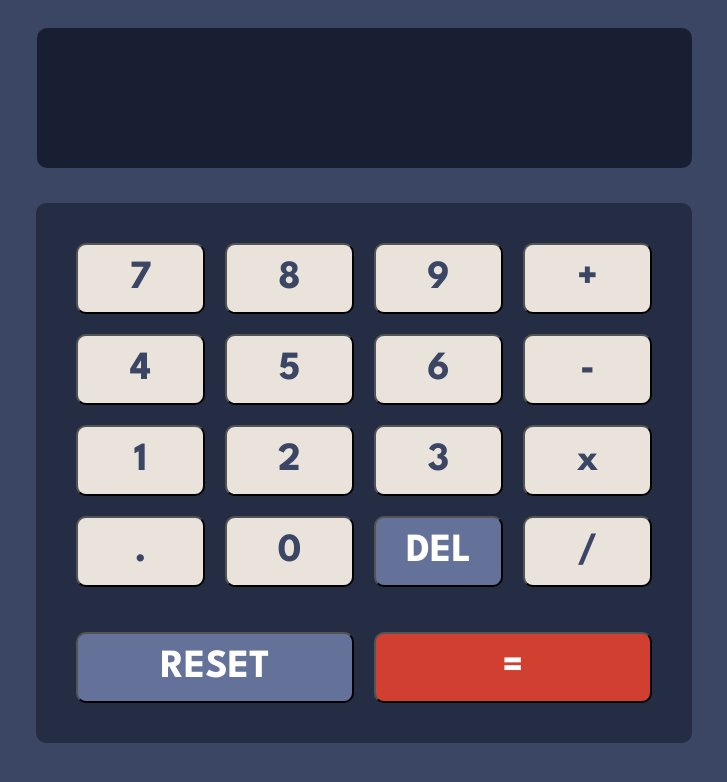
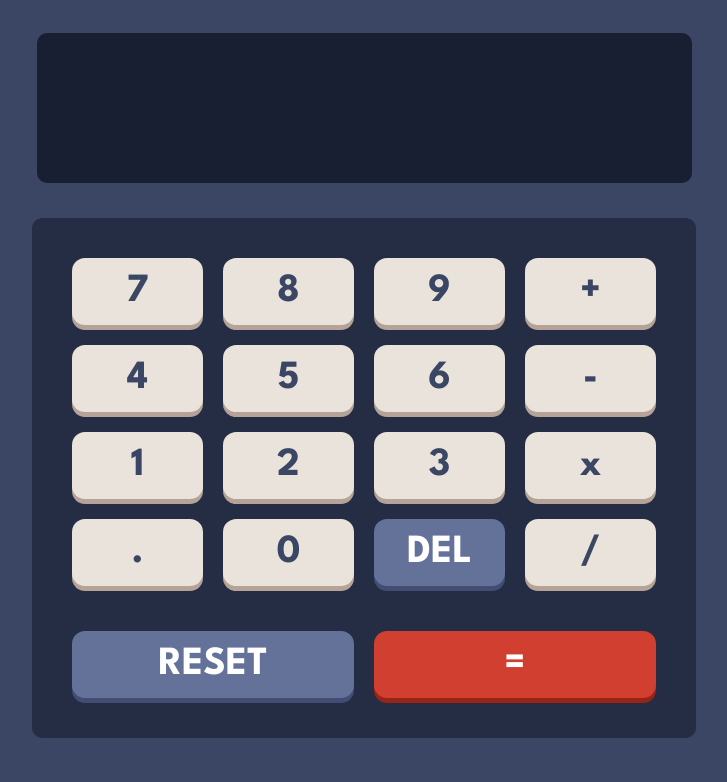
Before and after one commit to YoussefEltalyawy/calculator, a plain HTML site: page index.html in a window 1280 px wide. Shown: the whole page, without its empty margins (276-1003 px from the left). Drawn offline with Linux system fonts and the light colour scheme.

Commit message:
Made the calculator look nicer, fixed bug when clicking on the / key now the defult action will not happen

```diff
--- a/script.js
+++ b/script.js
@@ -26,6 +26,9 @@ let displayValue;
 let isOperationInProgress;
 
 window.addEventListener("keydown", function(e) {
+  if(e.key == "/") {
+    e.preventDefault();
+  }
   const key = document.querySelector(`button[data-key='${e.key}']`)
   key.click();
 });
--- a/style.css
+++ b/style.css
@@ -22,11 +22,17 @@ body {
   background-color: #181f32;
   color: white;
   margin-bottom: 35px;
-  padding: 70px 30px ;
+  padding: 65px 30px;
   width: 595px;
   border-radius: 10px;
   font-size: 50px;
+  min-height: 20px;
+  display: flex;
+  align-items: center;
+  justify-content: flex-start;
+  overflow:hidden;
 }
+
 
 .calculator-body {
   display: grid;
@@ -53,20 +59,24 @@ button {
   color: #3b4664;
   margin: 10px;
   text-align: center;
-  padding: 15px 30px;
+  padding: 15px 33px;
   font-size: 40px;
-  border-radius: 10px;
+  border-radius: 13px;
   font-family: 'League Spartan', sans-serif;
   font-weight: 700;
+  border: none;
+  box-shadow: 0px 5px 0px #b5a398;
 }
 
 button#del,
 button#reset {
   background-color: #647299;
   color: white;
+  box-shadow: 0px 5px 0px #414d75;
 }
 
 button#equals {
   background-color: #d13f30;
   color: white;
+  box-shadow: 0px 5px 0px #992315;
 }
```
